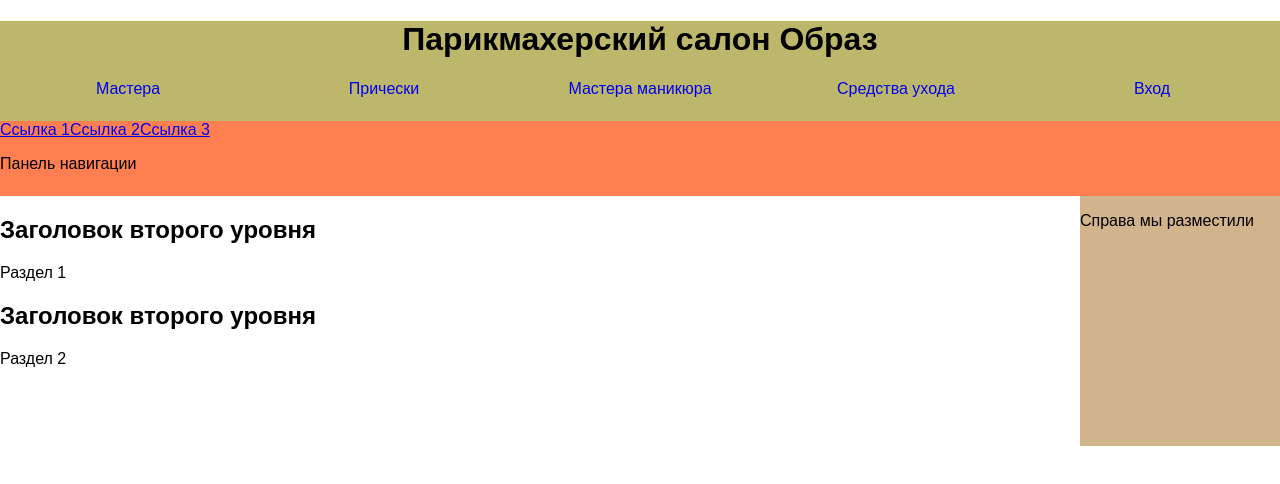
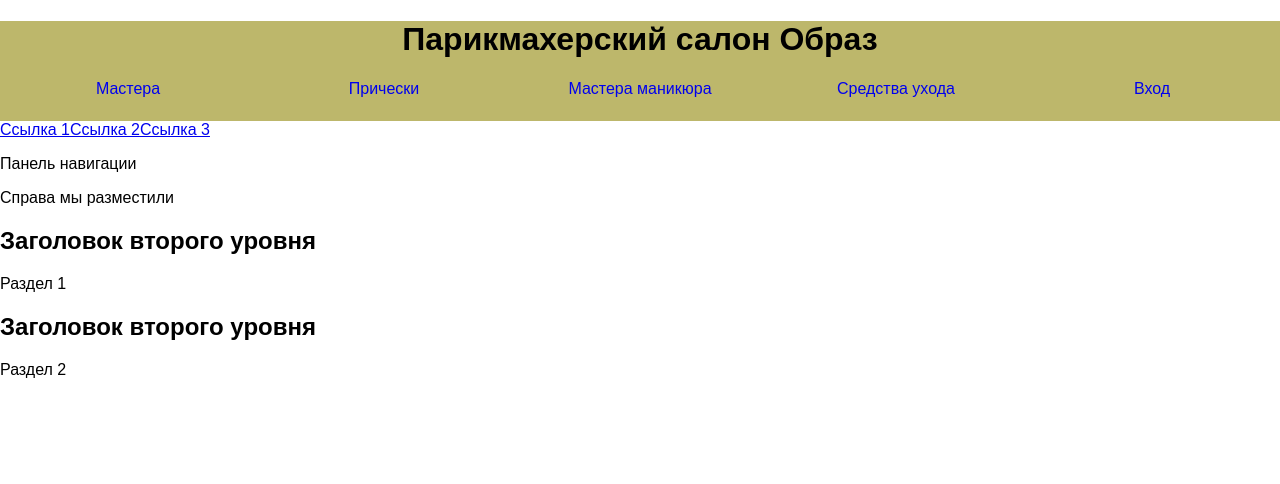
Before and after one commit to andrei9376368814/salon, a React (Create React App) app: page / in a window 1280 px wide. Shown: the top 484 px of the page. Built offline with nearby package versions, Linux system fonts and the light colour scheme.

Commit message:
clear navbar

```diff
--- a/src/Navbar/navbar.css
+++ b/src/Navbar/navbar.css
@@ -1,14 +1,16 @@
-nav {
-    background-color:coral;
-    height:75px;
-}
-nav + aside{
-    float:right;
-    width:200px;
-    height:250px;
-    background-color:tan;
-}
-.section{
-    background-color:grey;
-    height:75px;
-}
+.table {
+    display: table;
+    width: 100%;
+    border-spacing: 10px 10px;
+  }
+
+  .cell1{
+    display: table-cell;
+    padding: 10px;
+    background-color: blueviolet;
+  }
+  .cell2{
+    display: table-cell;
+    padding: 10px;
+    background-color:hotpink;
+  }
```
